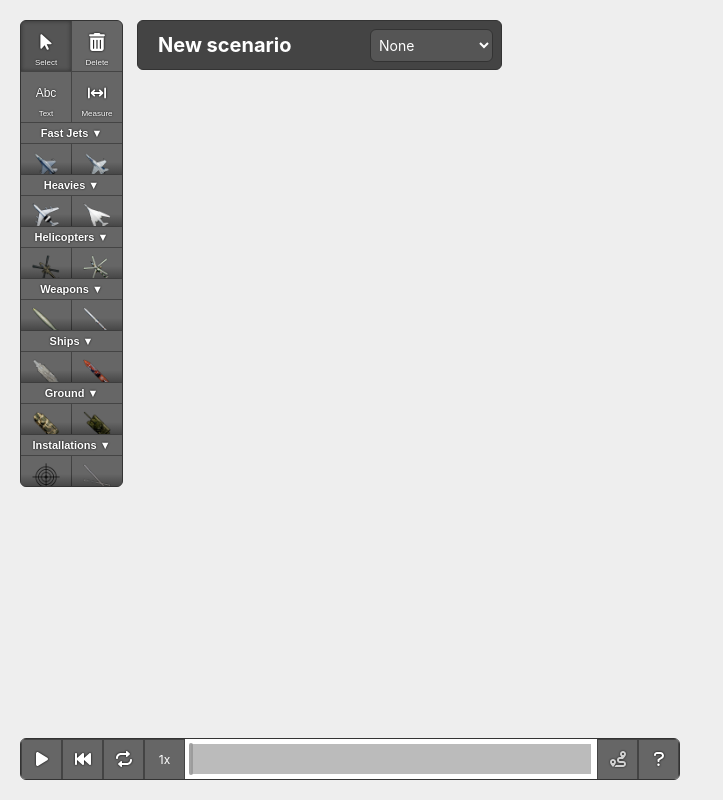
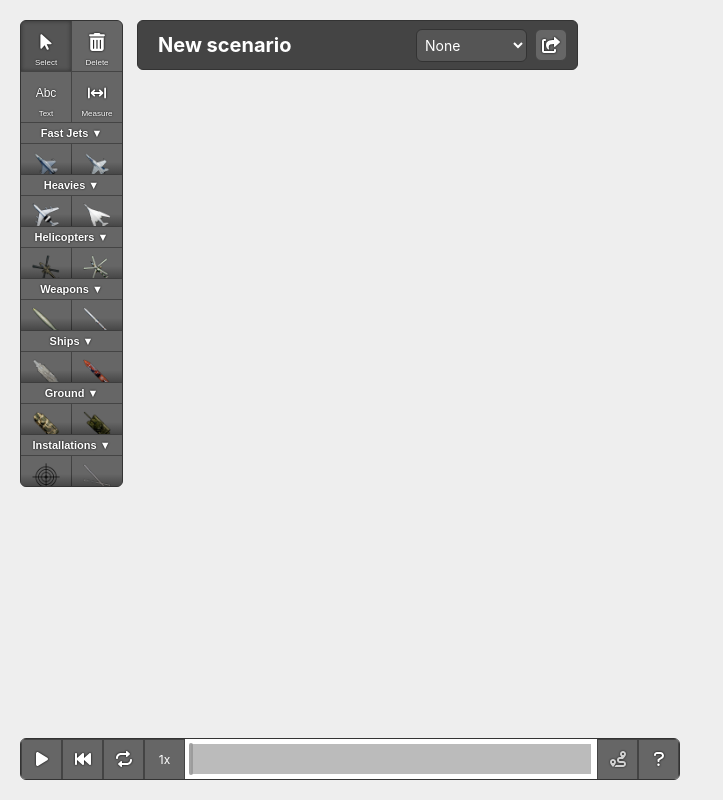
Before and after one commit to magwo/fighter-brief, a React (Create React App) app: page / in a window 1280 px wide. Shown: the whole page, without its empty margins (0-723 px from the left). Built offline with nearby package versions, Linux system fonts and the light colour scheme.

Commit message:
Add share link with url shortening, maybe working

```diff
--- a/src/Mainbar/Mainbar.css
+++ b/src/Mainbar/Mainbar.css
@@ -1,9 +1,10 @@
 .Mainbar {
     position: absolute;
     height: 50px;
-    padding: 0 20px;
+    padding: 0 10px 0 20px;
     z-index: 101;
     display: flex;
+    gap: 8px;
     align-content: flex-start;
     align-items: center;
     left: calc(20px + 101px + 16px);
@@ -16,7 +17,7 @@
 }
 
 .Mainbar .name-container {
-    min-width: 200px;
+    min-width: 250px;
 }
 
 .Mainbar h1 {
@@ -24,6 +25,29 @@
     font-size: 20px;
 }
 
-.Mainbar .map-selector {
-    margin-left: 12px;
+/* TODO: Move this duplicated styling to something common */
+.Mainbar .clickable {
+    display: flex;
+    justify-content: center;
+    align-items: center;
+    appearance: none;
+    color: white;
+    cursor: pointer;
+    width: 32px;
+    height: 32px;
+    background-color: #666;
+    border: .5px solid #444;
+    border-radius: 6px;
+    user-select: none;
+    font-size: 24px;
 }
+
+.Mainbar .clickable .svg-icon {
+    display: block;
+    height: 30px;
+    width: 30px;
+    padding: 7px 0;
+    fill: white;
+    flex-shrink: 0;
+    filter: drop-shadow( 0px 0px 1px black);
+}
--- a/src/Mainbar/Mainbar.tsx
+++ b/src/Mainbar/Mainbar.tsx
@@ -1,5 +1,7 @@
 import React, { FC, useState } from 'react';
 import { MapType } from '../battlefield-object-types';
+import { ReactComponent as ShareIcon } from './images/share-from-square.svg';
+
 import './Mainbar.css';
 
 interface MainbarProps {
@@ -20,6 +22,20 @@ const Mainbar: FC<MainbarProps> = (props: MainbarProps) => {
     props.onMapChange(e.target.value as MapType);
   }
 
+  const getShortUrl = () => {
+    const ourUrl = encodeURI(window.location.href + window.location.hash);
+    console.log("Our URL is", ourUrl);
+    const fullUrl = `https://is.gd/create.php?format=simple&url=${ourUrl}`;
+    fetch(fullUrl, { mode: 'cors' })
+    .then((response: Response) => response.text())
+    .then((text) => {
+      console.log("Got response text", text);
+      navigator.clipboard?.writeText(text).then(() => {
+          console.log("Copied URL!", text);
+        });
+      });
+  }
+
   return (
     <div className="Mainbar" data-testid="Mainbar" onMouseDown={(e) => e.stopPropagation()} onKeyDown={(e) => e.stopPropagation()}>
       <div className="name-container">
@@ -38,6 +54,9 @@ const Mainbar: FC<MainbarProps> = (props: MainbarProps) => {
           <option value="pg">Persian Gulf</option>
         </select>
         </div>
+        <button className='clickable' onClick={() => getShortUrl()}>
+          <ShareIcon className="svg-icon" />
+        </button>
     </div>
   );
 }
```
Also changed, not shown: src/Mainbar/images/share-from-square.svg (added).
